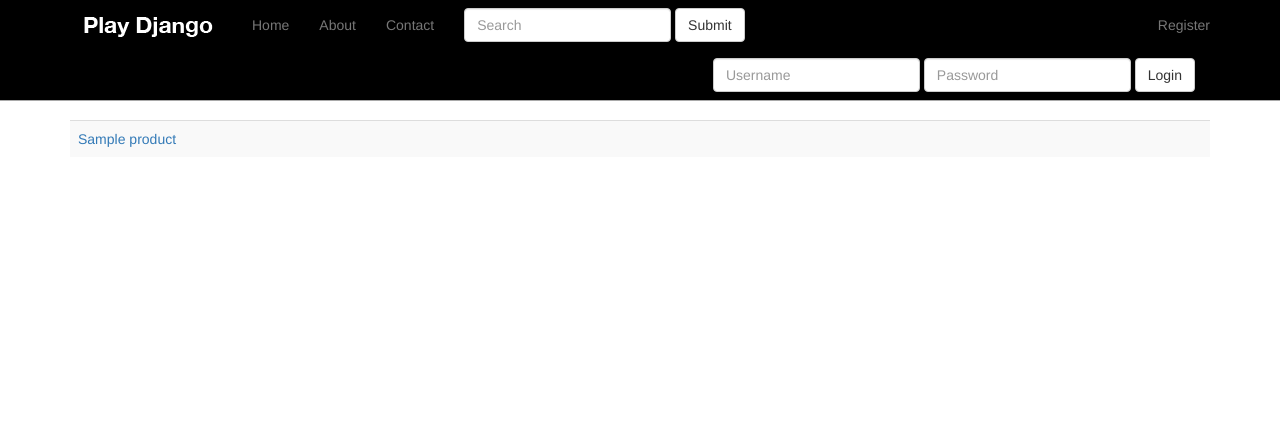
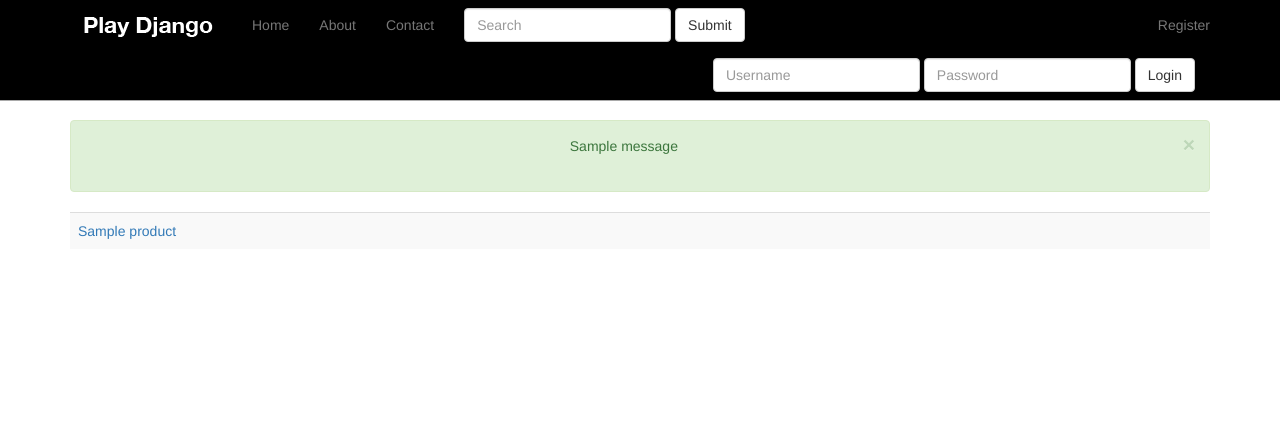
Before and after one commit to LordHung/eGameGearStore, a Django app: page /products/ in a window 1280 px wide. Shown: the top 441 px of the page. Run offline with Django 3.2, Linux system fonts and the light colour scheme; tables that the repository leaves empty hold one stand-in row (values such as "Sample post"); one stand-in notice (Sample message) is shown; some libraries are stand-ins or nearby versions.

Commit message:
[ADD] Add django messages

```diff
--- a/egamegearstore/templates/base.html
+++ b/egamegearstore/templates/base.html
@@ -2,6 +2,7 @@
 
 <!DOCTYPE html>
 <html lang="en">
+
 <head>
     <meta charset="utf-8">
     <meta http-equiv="X-UA-Compatible" content="IE=edge">
@@ -16,7 +17,13 @@
     {% include 'head_css.html' %}
 
     <style>
-      {% block style %}{% endblock %}
+        {
+            % block style %
+        }
+
+        {
+            % endblock %
+        }
     </style>
 
 
@@ -24,24 +31,31 @@
 </head>
 
 <body>
-  {% include 'navbar.html' %}
+    {% include 'navbar.html' %} {% if messages %}
 
-{% block jumbotron %}
+<div class="container">
+	<div class="alert alert-success text-center alert-dismissible">
+	<button type="button" class="close" data-dismiss="alert" aria-label="Close"><span aria-hidden="true">&times;</span></button>
+	{% for message in messages %}
+	<p{% if message.tags %} class="{{ message.tags }}" {% endif %}>{{ message }}</p><br/>
+	{% endfor %}
+</div>
+</div>
 
-            {% endblock %}
+    {% endif %} {% block jumbotron %} {% endblock %}
     <div class="container">
 
 
 
-            {% block content %}
-
-            {% endblock %}
+        {% block content %} {% endblock %}
 
 
-    </div> <!-- /container -->
+    </div>
+    <!-- /container -->
 
     {% include "javascript.html" %}
 
 
 </body>
+
 </html>
```
Lines whose indentation alone changed are shown as unchanged.
